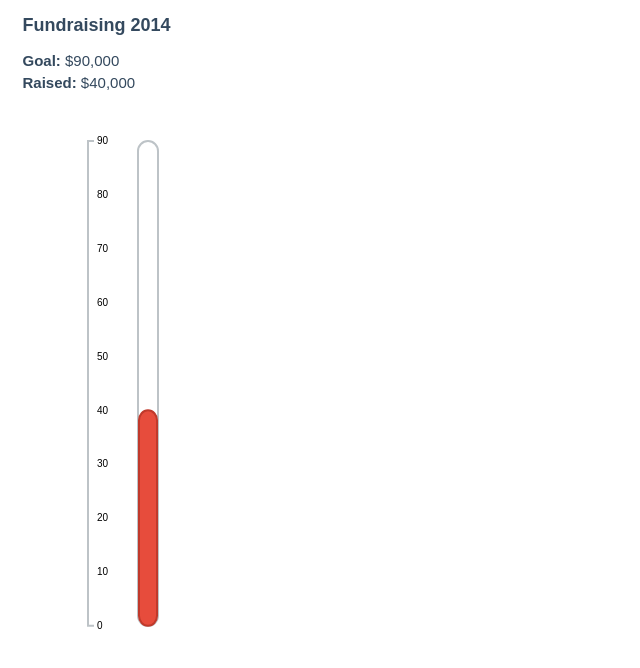
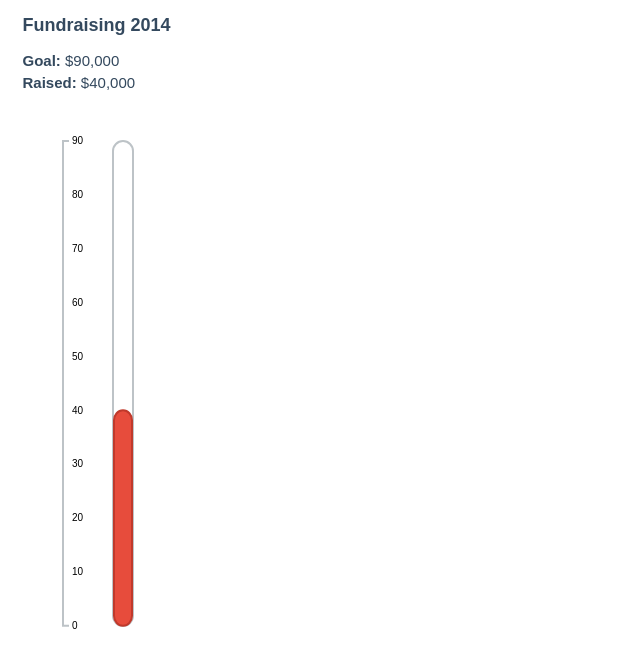
Before and after one commit to richlander/spiritridge_ptsa_site, a plain HTML site: page thermometer/index.html in a window 1280 px wide. Shown: the whole page, without its empty margins (0-640 px from the left). Drawn offline with nearby package versions, Linux system fonts and the light colour scheme.

Commit message:
changed margin to move thermometer to the left.

```diff
--- a/thermometer/style.css
+++ b/thermometer/style.css
@@ -50,6 +50,10 @@ rect.mercury{
 	fill: #E74C3C;
 }
 
+section{
+	margin-left: -25px;
+}
+
 article{
 	padding: 1em;
 	margin: 0 auto;
```
